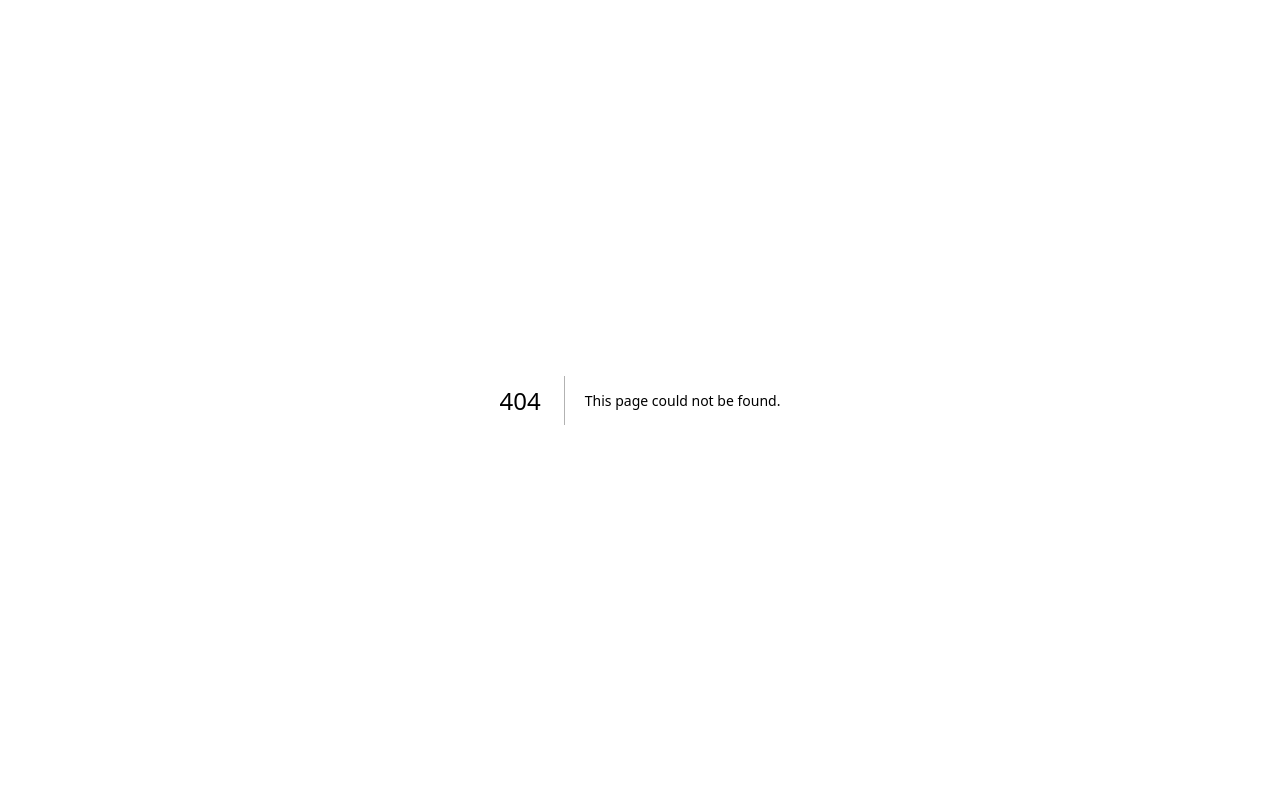
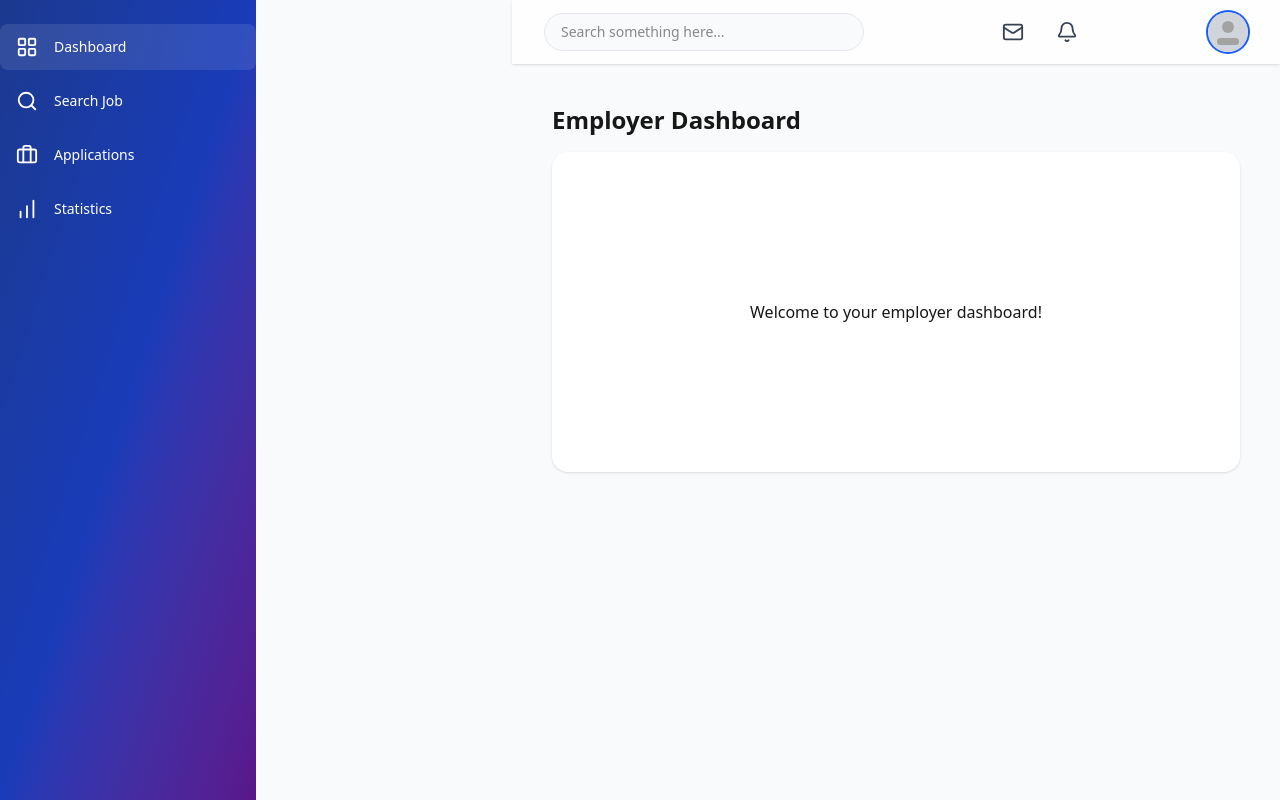
Before and after one commit to siraj-ahmed145/SyncTalent-Frontend, a Next.js app: page /employer/dashboard in a window 1280 px wide. Before the commit this address had no page. Built offline with nearby package versions, Linux system fonts and the light colour scheme.

Commit message:
Sidebar and Topbar implemented

```diff
--- /dev/null
+++ b/app/candidate/dashboard/page.js
@@ -0,0 +1,20 @@
+"use client";
+import Sidebar from "../../components/Sidebar";
+import Topbar from "../../components/Topbar";
+
+export default function CandidateDashboard() {
+  return (
+    <div className="min-h-screen flex bg-gray-50">
+      <Sidebar active="Dashboard" />
+      <div className="flex-1 flex flex-col md:ml-64 ml-20">
+        <Topbar />
+        <main className="p-6 md:p-10 flex-1">
+          <h1 className="text-2xl font-bold mb-4">Candidate Dashboard</h1>
+          <div className="bg-white rounded-2xl shadow p-6 min-h-[40vh] flex items-center justify-center">
+            Welcome to your dashboard!
+          </div>
+        </main>
+      </div>
+    </div>
+  );
+}
--- /dev/null
+++ b/app/components/Sidebar.js
@@ -0,0 +1,31 @@
+"use client";
+import Link from "next/link";
+import { LayoutGrid, Search, Briefcase, BarChart } from "lucide-react";
+
+const navLinks = [
+  { label: "Dashboard", icon: LayoutGrid, href: "/dashboard" },
+  { label: "Search Job", icon: Search, href: "/search-job" },
+  { label: "Applications", icon: Briefcase, href: "/applications" },
+  { label: "Statistics", icon: BarChart, href: "/statistics" },
+];
+
+export default function Sidebar({ active = "Dashboard" }) {
+  return (
+    <aside className="fixed md:relative left-0 top-0 h-full md:h-screen w-20 md:w-64 bg-linear-to-br from-blue-900 via-blue-800 to-purple-900 flex flex-col items-center md:items-stretch py-6 z-40 transition-all">
+      <nav className="flex-1 flex flex-col gap-2 mt-8 md:mt-0">
+        {navLinks.map(({ label, icon: Icon, href }) => (
+          <Link
+            key={label}
+            href={href}
+            className={`group flex items-center justify-center md:justify-start gap-4 px-4 py-3 rounded-lg text-white text-sm font-medium hover:bg-white/10 transition-colors ${
+              active === label ? "bg-white/10" : ""
+            }`}
+          >
+            <Icon size={22} className="shrink-0" />
+            <span className="hidden md:inline">{label}</span>
+          </Link>
+        ))}
+      </nav>
+    </aside>
+  );
+}
--- /dev/null
+++ b/app/components/Topbar.js
@@ -0,0 +1,38 @@
+"use client";
+import { Bell, Mail } from "lucide-react";
+import Image from "next/image";
+
+export default function Topbar() {
+  return (
+    <header className="w-full flex items-center justify-between py-3 px-4 md:px-8 bg-white/80 backdrop-blur z-30 shadow-sm sticky top-0">
+      {/* Search bar */}
+      <div className="flex-1 max-w-xs">
+        <input
+          type="text"
+          placeholder="Search something here..."
+          className="w-full rounded-full border border-gray-200 px-4 py-2 focus:outline-none focus:border-blue-400 text-sm bg-gray-50"
+        />
+      </div>
+      {/* Centered actions */}
+      <div className="flex items-center gap-4 ml-4 md:ml-10">
+        <button className="rounded-full p-2 hover:bg-gray-100 transition-colors">
+          <Mail size={22} className="text-gray-700" />
+        </button>
+        <button className="rounded-full p-2 hover:bg-gray-100 transition-colors">
+          <Bell size={22} className="text-gray-700" />
+        </button>
+      </div>
+      {/* Profile */}
+      <div className="flex items-center ml-4 md:ml-8">
+        <span className="block w-10 h-10 rounded-full bg-gray-200 overflow-hidden ring-2 ring-blue-600">
+          {/* Dummy profile SVG */}
+          <svg viewBox="0 0 40 40" fill="none" className="w-full h-full">
+            <circle cx="20" cy="20" r="20" fill="#d1d5db"/>
+            <ellipse cx="20" cy="15" rx="6" ry="6" fill="#a3a3a3"/>
+            <rect x="9" y="26" width="22" height="7" rx="3.5" fill="#a3a3a3"/>
+          </svg>
+        </span>
+      </div>
+    </header>
+  );
+}
--- /dev/null
+++ b/app/employer/dashboard/page.js
@@ -0,0 +1,20 @@
+"use client";
+import Sidebar from "../../components/Sidebar";
+import Topbar from "../../components/Topbar";
+
+export default function EmployerDashboard() {
+  return (
+    <div className="min-h-screen flex bg-gray-50">
+      <Sidebar active="Dashboard" />
+      <div className="flex-1 flex flex-col md:ml-64 ml-20">
+        <Topbar />
+        <main className="p-6 md:p-10 flex-1">
+          <h1 className="text-2xl font-bold mb-4">Employer Dashboard</h1>
+          <div className="bg-white rounded-2xl shadow p-6 min-h-[40vh] flex items-center justify-center">
+            Welcome to your employer dashboard!
+          </div>
+        </main>
+      </div>
+    </div>
+  );
+}
```
